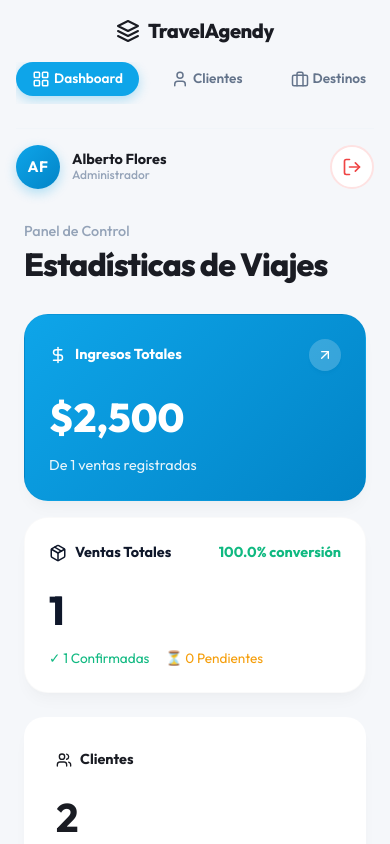
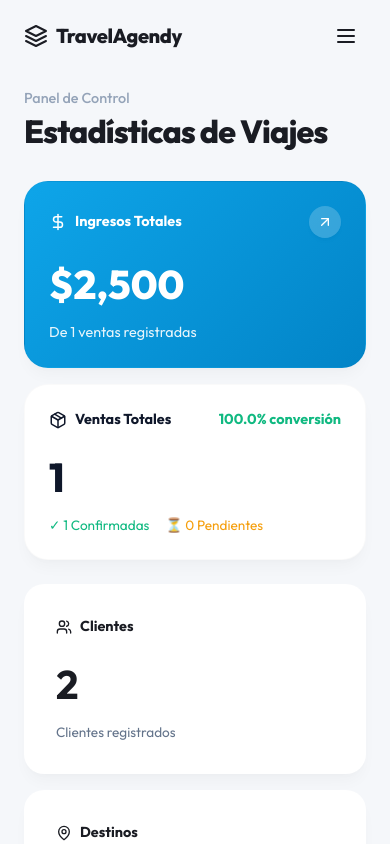
Before and after one commit to jcquesada1991/julely-v1-produccion, a Next.js app: page /dashboard in a window 390 px wide. Shown: the top 844 px of the page. Built offline with nearby package versions, Linux system fonts and the light colour scheme.

Commit message:
feat: Implement collapsible mobile navigation

```diff
--- a/src/components/DashboardLayout.js
+++ b/src/components/DashboardLayout.js
@@ -1,10 +1,12 @@
+import { useState } from 'react';
 import Link from 'next/link';
 import { useRouter } from 'next/router';
 import styles from '@/styles/DashboardV2.module.css';
-import { LogOut, LayoutGrid, Briefcase, Calendar, Users, Map, User } from 'lucide-react';
+import { LogOut, LayoutGrid, Briefcase, Calendar, Users, Map, User, Menu, X } from 'lucide-react';
 
 export default function DashboardLayout({ children, title }) {
     const router = useRouter();
+    const [isMenuOpen, setIsMenuOpen] = useState(false);
 
     const isActive = (path) => router.pathname === path ? styles.navItemActive : '';
 
@@ -45,6 +47,7 @@
         <div className={styles.dashboardContainer}>
             {/* Top Navigation Bar */}
             <nav className={styles.topNav}>
+                <div className={styles.navHeader}>
                     <div className={styles.brand} onClick={() => router.push('/dashboard')}>
                         <div className={styles.brandLogo}>
                             {/* Simple Logo Icon */}
@@ -57,11 +60,25 @@
                         </div>
                     </div>
 
-                <div className={styles.navLinks}>
+                    <button
+                        className={styles.mobileMenuBtn}
+                        onClick={() => setIsMenuOpen(!isMenuOpen)}
+                        aria-label="Toggle menu"
+                    >
+                        {isMenuOpen ? <X size={24} /> : <Menu size={24} />}
+                    </button>
+                </div>
+
+                <div className={`${styles.navLinks} ${isMenuOpen ? styles.showMenu : ''}`}>
                     {menuItems.map((item) => {
                         const Icon = item.icon;
                         return (
-                            <Link key={item.path} href={item.path} className={`${styles.navItem} ${isActive(item.path)}`}>
+                            <Link
+                                key={item.path}
+                                href={item.path}
+                                className={`${styles.navItem} ${isActive(item.path)}`}
+                                onClick={() => setIsMenuOpen(false)}
+                            >
                                 <Icon size={18} />
                                 {item.label}
                             </Link>
--- a/src/styles/DashboardV2.module.css
+++ b/src/styles/DashboardV2.module.css
@@ -36,6 +36,27 @@
     display: flex;
     align-items: center;
     gap: 0.5rem;
+}
+
+.navHeader {
+    display: flex;
+    align-items: center;
+    gap: 0.75rem;
+}
+
+.mobileMenuBtn {
+    display: none;
+    background: none;
+    border: none;
+    color: var(--text-primary);
+    cursor: pointer;
+    padding: 0.5rem;
+    border-radius: 50%;
+    transition: background 0.2s;
+}
+
+.mobileMenuBtn:hover {
+    background: rgba(0, 0, 0, 0.05);
 }
 
 .navLinks {
@@ -635,29 +656,108 @@
     .topNav {
         height: auto;
         flex-direction: column;
-        padding: 1rem;
-        gap: 1rem;
+        padding: 0;
+        gap: 0;
+        position: sticky;
+        background: var(--bg-main);
+    }
+
+    .navHeader {
+        width: 100%;
+        display: flex;
+        justify-content: space-between;
+        align-items: center;
+        padding: 1rem 1.5rem;
+        background: var(--bg-main);
+        z-index: 101;
         position: relative;
     }
 
-    .navLinks {
-        margin: 0;
-        width: 100%;
-        overflow-x: auto;
-        padding-bottom: 0.5rem;
-        /* Hide scrollbar structure */
-        scrollbar-width: none;
-        -ms-overflow-style: none;
+    .mobileMenuBtn {
+        display: flex;
     }
 
-    .navLinks::-webkit-scrollbar {
+    .navLinks {
+        width: 100%;
+        flex-direction: column;
+        align-items: flex-start;
+        margin: 0;
+        padding: 0;
+        gap: 0.5rem;
+        overflow: hidden;
+        max-height: 0;
+        opacity: 0;
+        transition: all 0.3s cubic-bezier(0.4, 0, 0.2, 1);
+        background: var(--bg-main);
+    }
+
+    .navLinks.showMenu {
+        max-height: 500px;
+        /* Adjust based on content */
+        opacity: 1;
+        padding: 0 1.5rem 1.5rem 1.5rem;
+        border-bottom: 1px solid #F1F5F9;
+    }
+
+    .navItem {
+        width: 100%;
+        padding: 0.8rem 1rem;
+        border-radius: 12px;
+        font-size: 1rem;
+    }
+
+    /* Hide scrollbar removal code as we changed strategy */
+    /* .navLinks::-webkit-scrollbar { display: none; } */
+
+    .actions {
+        display: none;
+        /* Hide user actions in top nav for strictly mobile menu focus or keep them? */
+        /* Let's keep them below menu or integrate.
+           For now, let's keep them visible at the bottom of the open menu or separately.
+           Given the design, let's put them inside the menu logic or keep them separate?
+           Actually, let's hide .actions by default and show them INSIDE .navLinks or
+           just keep them below the menu.
+
+           Current design: .actions is a sibling.
+           Let's make .actions part of the collapsible area or keep it always visible?
+           If we keep it always visible at the bottom, it might take up too much space.
+           Let's hide .actions when menu is closed, show when open?
+           Or just put .actions in the collapsible flow.
+        */
+        width: 100%;
+        justify-content: space-between;
+        padding: 1rem 1.5rem;
+        border-top: 1px solid #F1F5F9;
+        background: var(--bg-main);
+
+        /* Make it collapsible too alongside navLinks? */
+        /* Or just keep it changing based on state */
+    }
+
+    /* We need to toggle actions visibility too or move it.
+       Let's use the 'showMenu' class on a parent wrapper if we wanted both.
+       But .actions is outside .navLinks.
+
+       Let's simplistic approach:
+       Hide .actions normally, Show when menu is open?
+       But we can't easily target sibling .actions from .navLinks.showMenu CSS only usually (unless using generic sibling selector)
+
+       Better: Since we didn't wrap them in a container in JS,
+       we can use generic sibling selector if they are siblings.
+       .navLinks.showMenu ~ .actions
+    */
+
+    .actions {
         display: none;
     }
 
-    .navItem {
-        white-space: nowrap;
-        font-size: 0.85rem;
-        padding: 0.5rem 1rem;
+    .navLinks.showMenu~.actions {
+        display: flex;
+        flex-direction: row;
+        justify-content: space-between;
+        padding-bottom: 1.5rem;
+        margin-top: 0;
+        border-top: none;
     }
 
     .brandLogo {
```
Lines whose indentation alone changed are shown as unchanged.
